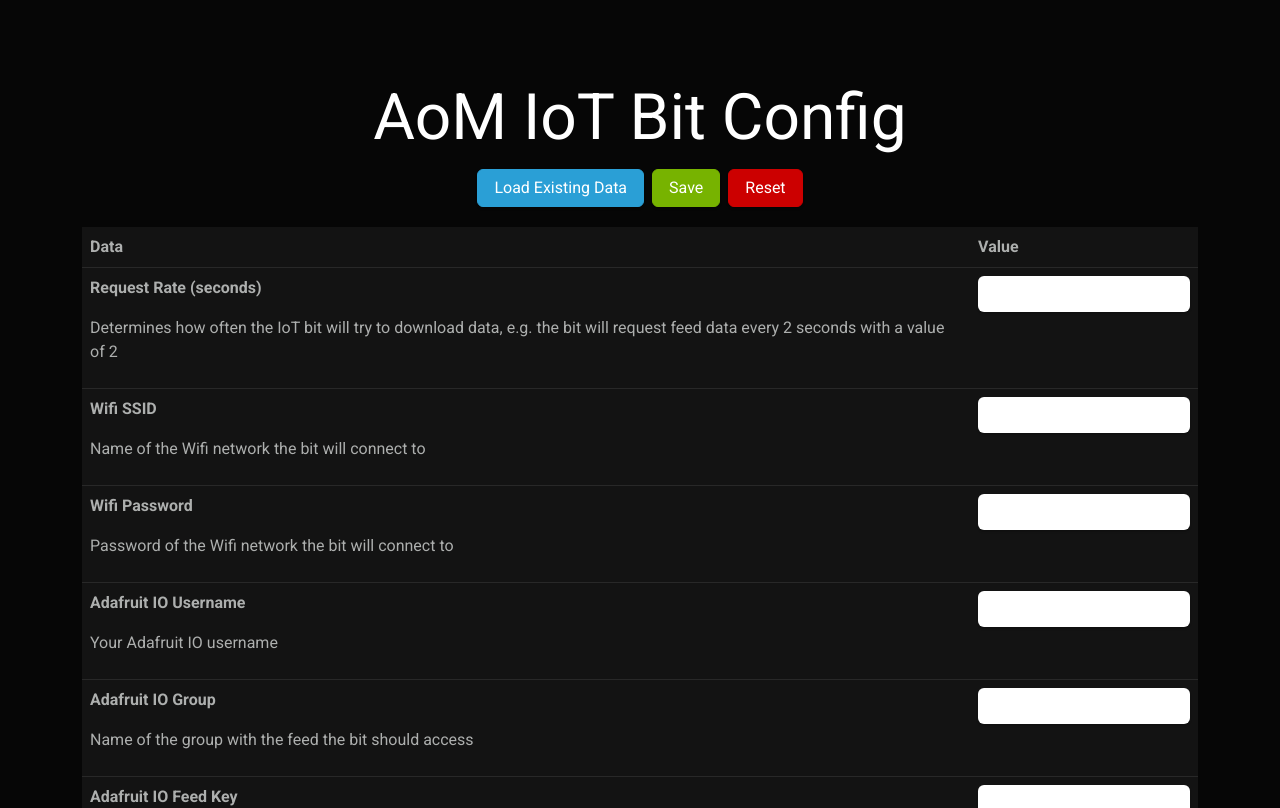
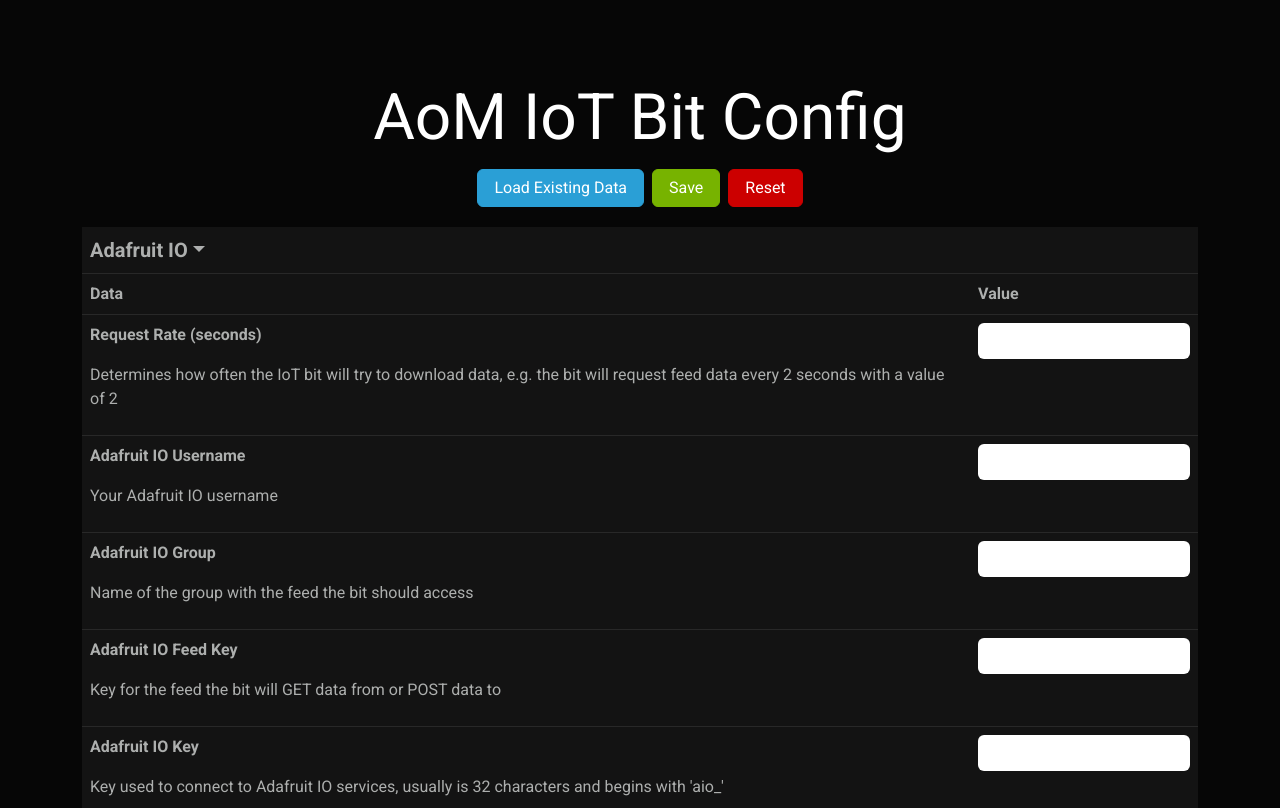
Before and after one commit to The-Art-of-Making/AoM-IoT-Bit-Config, a React (Vite) app: page / in a window 1280 px wide. Shown: the top 808 px of the page. Built offline with nearby package versions, Linux system fonts and the light colour scheme.

Commit message:
change and hide default wifi data

```diff
--- a/package.json
+++ b/package.json
@@ -13,6 +13,7 @@
     "@tauri-apps/api": "^1.2.0",
     "bootstrap": "^5.2.3",
     "bootswatch": "^5.2.3",
+    "classnames": "^2.3.2",
     "react": "^18.2.0",
     "react-dom": "^18.2.0"
   },
--- a/src/App.jsx
+++ b/src/App.jsx
@@ -1,11 +1,13 @@
 import { useState } from "react"
 import { BaseDirectory } from "@tauri-apps/api/fs"
 import { readSecretsFile, writeSecretsFile } from "./file_handler"
+import Table from "./Table"
 import Input from "./Input"
 import Secret from "./secret"
 
 const secretsFilePath = BaseDirectory.Resource
 const secretsFileName = "secrets.txt"
+const defaultSecretValues = ["2", "G34", "designthinking", "IO_USERNAME", "IO_GROUP", "IO_FEED_KEY", "IO_KEY"]
 
 function App() {
   const [REQUEST_RATE_SEC, set_REQUEST_RATE_SEC] = useState("")
@@ -36,20 +38,20 @@
   }
 
   async function writeFile() {
-    let secret = new Secret
+    let secret = new Secret(defaultSecretValues)
     const currentFields = [REQUEST_RATE_SEC, SECRET_SSID, SECRET_PASS, IO_USERNAME, IO_GROUP, IO_FEED_KEY, IO_KEY]
     for (let i = 0; i < currentFields.length; i++) secret.setField(i, currentFields[i])
     await writeSecretsFile(secretsFileName, secretsFilePath, secret)
   }
 
   async function reset() {
-    let secret = new Secret
+    let secret = new Secret(defaultSecretValues)
     writeSecretsFile(secretsFileName, secretsFilePath, secret)
     await readFile()
   }
 
   return (
-    <div className="container">
+    <div className="container pb-5">
       <h1>AoM IoT Bit Config</h1>
 
       <div className="row" style={{textAlign: "center"}}>
@@ -66,31 +68,13 @@
         </div>
       </div>
 
-      <table className="table table-hover mt-3 mb-3">
-        <thead>
-          <tr>
-            <th scope="col">Data</th>
-            <th scope="col">Value</th>
-          </tr>
-        </thead>
-        <tbody>
+      <Table title="Adafruit IO" hide={false} body={
+        <>
           <Input
             label="Request Rate (seconds)"
             description="Determines how often the IoT bit will try to download data, e.g. the bit will request feed data every 2 seconds with a value of 2"
             currentInput={REQUEST_RATE_SEC}
             setInput={set_REQUEST_RATE_SEC}
-          />
-          <Input
-            label="Wifi SSID"
-            description="Name of the Wifi network the bit will connect to"
-            currentInput={SECRET_SSID}
-            setInput={set_SECRET_SSID}
-          />
-          <Input
-            label="Wifi Password"
-            description="Password of the Wifi network the bit will connect to"
-            currentInput={SECRET_PASS}
-            setInput={set_SECRET_PASS}
           />
           <Input
             label="Adafruit IO Username"
@@ -116,8 +100,25 @@
             currentInput={IO_KEY}
             setInput={set_IO_KEY}
           />
-        </tbody>
-      </table>
+        </>
+      } />
+
+      <Table title="Wifi" hide={true} body={
+        <>
+          <Input
+            label="Wifi SSID"
+            description="Name of the Wifi network the bit will connect to"
+            currentInput={SECRET_SSID}
+            setInput={set_SECRET_SSID}
+          />
+          <Input
+            label="Wifi Password"
+            description="Password of the Wifi network the bit will connect to"
+            currentInput={SECRET_PASS}
+            setInput={set_SECRET_PASS}
+          />
+        </>
+      } />
 
     </div>
   )
--- /dev/null
+++ b/src/Table.jsx
@@ -0,0 +1,29 @@
+import { useState } from "react"
+import classnames from "classnames"
+
+export default function Table(props) {
+    const [hideBody, setHideBody] = useState(props.hide)
+    return (
+        <>
+            <table className="table table-hover mt-3 mb-0">
+                <thead className="darken" style={{fontSize: 20, cursor: "pointer"}} onClick={() => setHideBody(!hideBody)}>
+                    <tr>
+                        <th className="dropdown-toggle">{props.title}</th>
+                        <th></th>
+                    </tr>
+                </thead>
+            </table>
+            <table className={classnames(hideBody ? "table table-hover mb-3 d-none" : "table table-hover mb-3")}>
+                <thead>
+                <tr>
+                    <th scope="col">Data</th>
+                    <th scope="col">Value</th>
+                </tr>
+                </thead>
+                <tbody>
+                    {props.body}
+                </tbody>
+            </table>
+        </>
+    )
+}
--- a/src/secret.js
+++ b/src/secret.js
@@ -1,16 +1,11 @@
 export default class Secret {
-    constructor() {
-        this.template = ["REQUEST_RATE_SEC", "SECRET_SSID", "SECRET_PASS", "IO_USERNAME", "IO_GROUP", "IO_FEED_KEY", "IO_KEY"]
-        this.fields = {
-            0: "",
-            1: "",
-            2: "",
-            3: "",
-            4: "",
-            5: "",
-            6: ""
+    constructor(template = ["REQUEST_RATE_SEC", "SECRET_SSID", "SECRET_PASS", "IO_USERNAME", "IO_GROUP", "IO_FEED_KEY", "IO_KEY"]) {
+        this.template = template
+        this.fields_length = template.length
+        this.fields = {}
+        for (let i = 0; i < this.fields_length; i++) {
+            this.fields[i] = ""
         }
-        this.fields_length = 7
     }
     getString() {
         let output = ""
--- a/src/style.css
+++ b/src/style.css
@@ -27,60 +27,10 @@
   justify-content: center;
 }
 
-a {
-  font-weight: 500;
-  color: #646cff;
-  text-decoration: inherit;
-}
-
-a:hover {
-  color: #535bf2;
-}
-
 h1 {
   text-align: center;
 }
 
-input,
-button {
-  border-radius: 8px;
-  border: 1px solid transparent;
-  padding: 0.6em 1.2em;
-  font-size: 1em;
-  font-weight: 500;
-  font-family: inherit;
-  color: #0f0f0f;
-  background-color: #ffffff;
-  transition: border-color 0.25s;
-  box-shadow: 0 2px 2px rgba(0, 0, 0, 0.2);
+.darken:hover {
+  filter: brightness(80%);
 }
-
-button {
-  cursor: pointer;
-}
-
-button:hover {
-  border-color: #396cd8;
-}
-
-input,
-button {
-  outline: none;
-}
-
-@media (prefers-color-scheme: dark) {
-  :root {
-    color: #f6f6f6;
-    background-color: #2f2f2f;
-  }
-
-  a:hover {
-    color: #24c8db;
-  }
-
-  input,
-  button {
-    color: #ffffff;
-    background-color: #0f0f0f98;
-  }
-}
```
Also changed, not shown: 1 other file (tests, documents, lock files or other folders).
